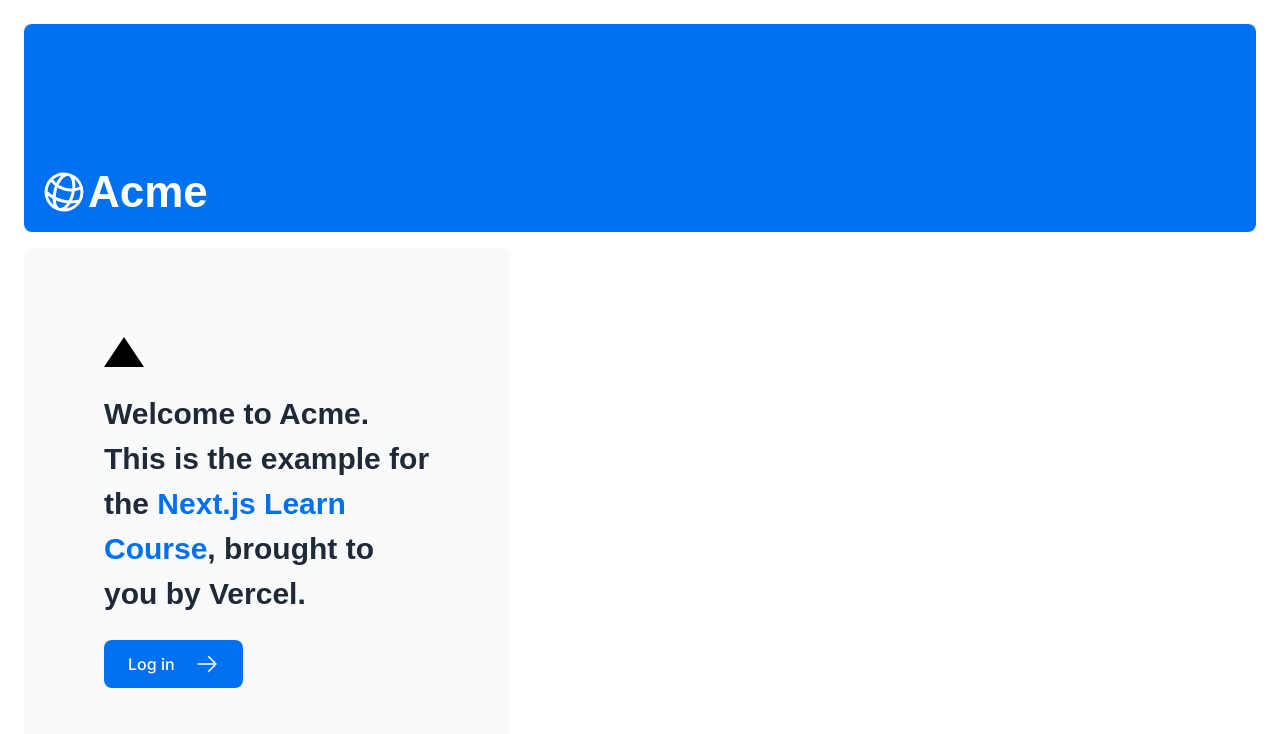
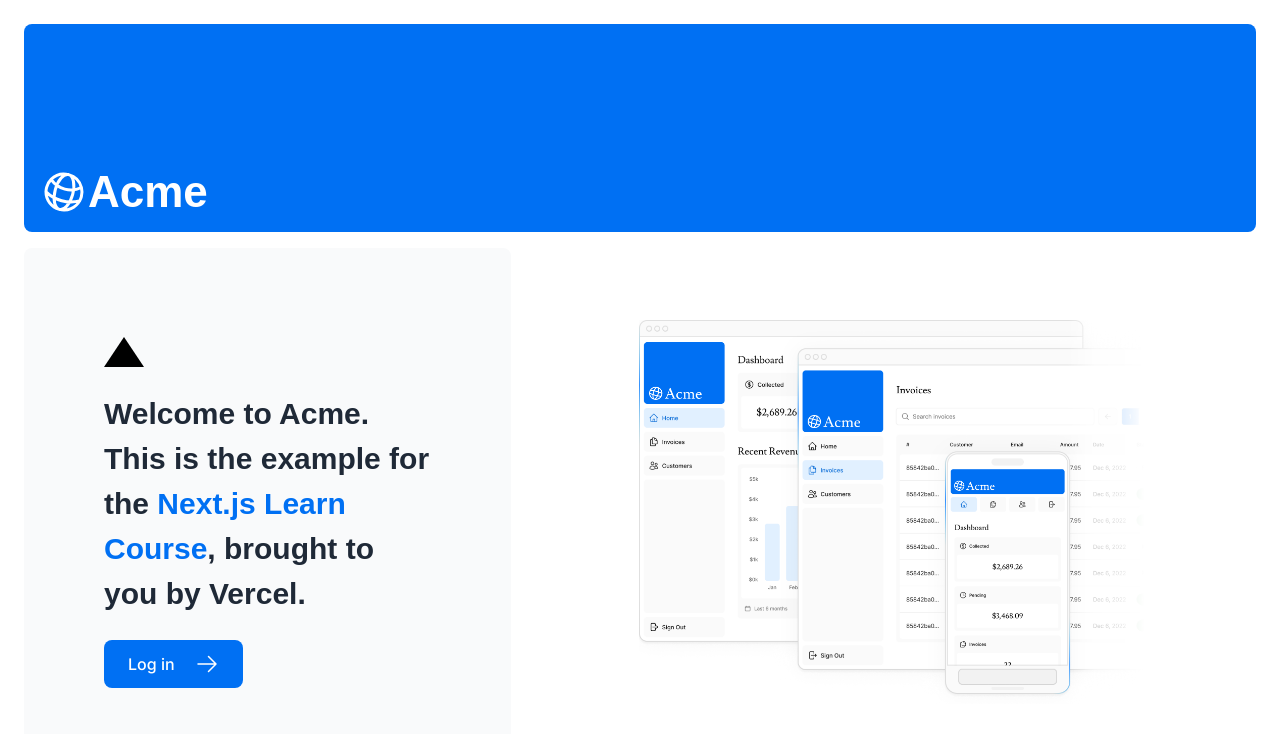
Before and after one commit to xandemon/Nextjs-Financial-Dashboard, a Next.js app: page / in a window 1280 px wide. Shown: the top 734 px of the page. Built offline with nearby package versions, Linux system fonts and the light colour scheme; a web font is replaced by a local one.

Commit message:
chapter 3 - optimizing images

```diff
--- a/app/page.tsx
+++ b/app/page.tsx
@@ -2,6 +2,7 @@
 import { ArrowRightIcon } from '@heroicons/react/24/outline';
 import Link from 'next/link';
 import { lusitana } from './ui/fonts';
+import Image from 'next/image';
 
 export default function Page() {
   return (
@@ -30,6 +31,20 @@
         </div>
         <div className="flex items-center justify-center p-6 md:w-3/5 md:px-28 md:py-12">
           {/* Add Hero Images Here */}
+          <Image
+            src={'/hero-desktop.png'}
+            width={1000}
+            height={760}
+            className="hidden md:block"
+            alt="Screenshots of the dashboard project showing desktop version"
+          />
+          <Image
+            src={'/hero-mobile.png'}
+            width={560}
+            height={620}
+            className="md:hidden"
+            alt="Screenshot of the dashboard project showing mobile version"
+          />
         </div>
       </div>
     </main>
```
